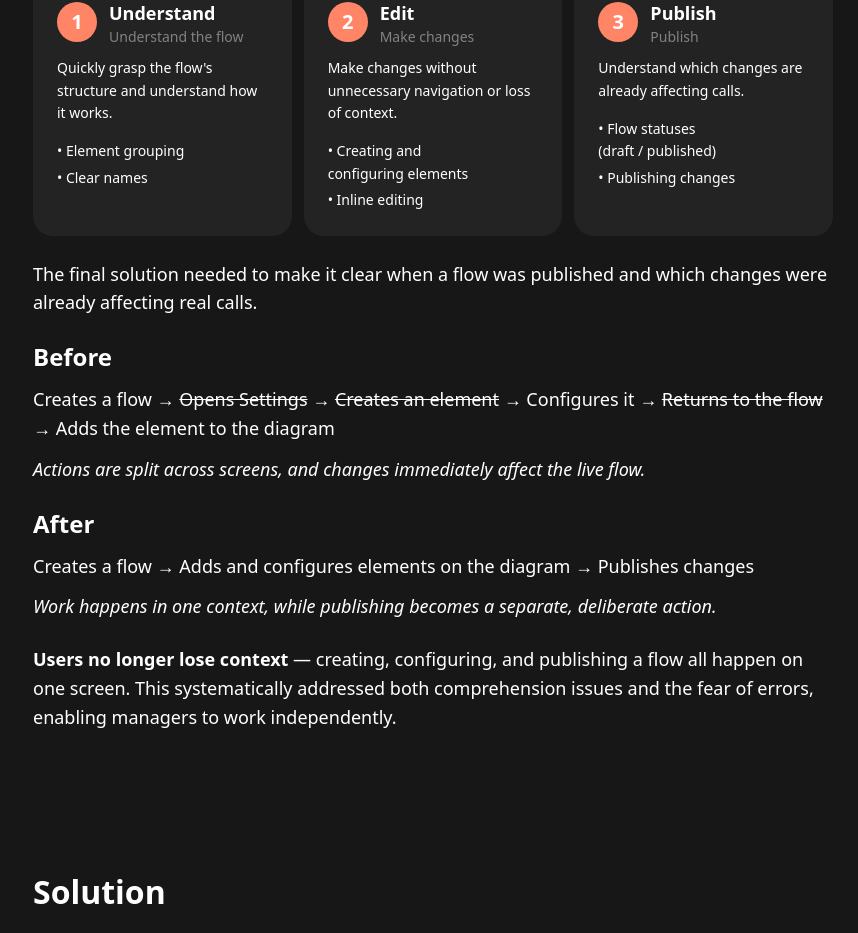
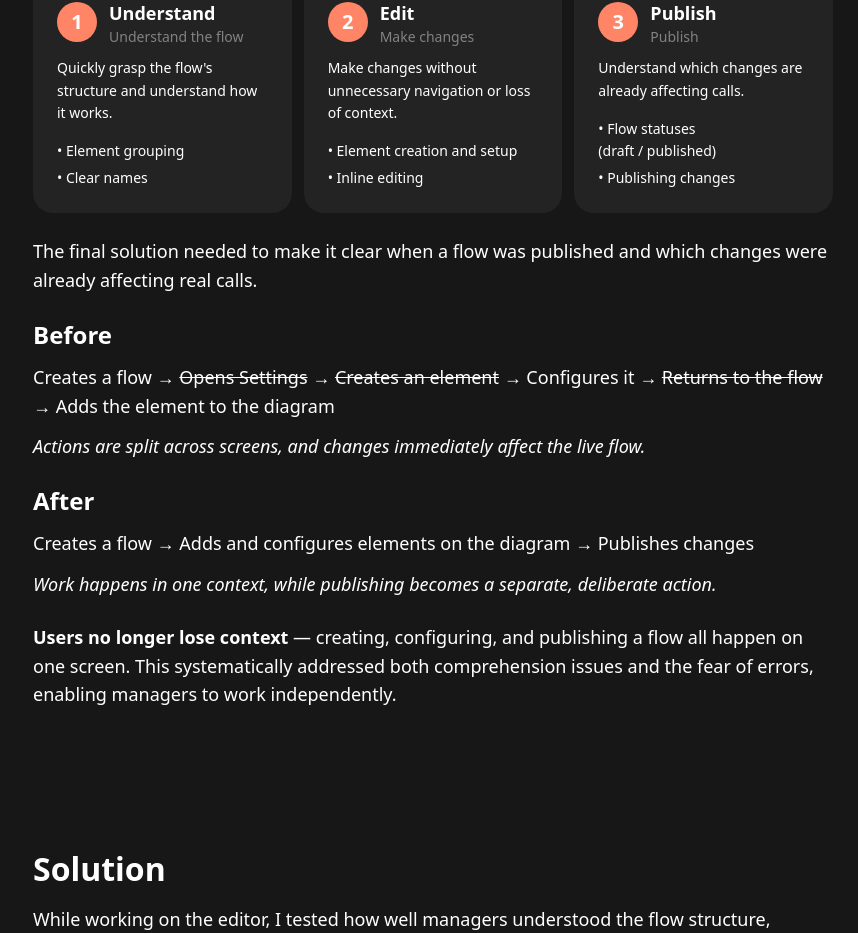
Before and after one commit to him9li9/portfolio, a Next.js app: page /work in a window 1280 px wide. Shown: the part 5638-6571 px from the top of the page, without its empty margins (207-1065 px from the left). Built offline with nearby package versions, Linux system fonts and the light colour scheme; no server answers.

Commit message:
Shorten element creation card text

```diff
--- a/src/components/work-case-page.tsx
+++ b/src/components/work-case-page.tsx
@@ -701,7 +701,7 @@ export function WorkCasePage() {
                 Make changes without unnecessary navigation or loss of context.
               </p>
               <div className="flex w-full flex-col gap-space-1 text-[14px] leading-[160%] text-primary">
-                <p>• Creating and configuring elements</p>
+                <p>• Element creation and setup</p>
                 <p>• Inline editing</p>
               </div>
             </div>
```
